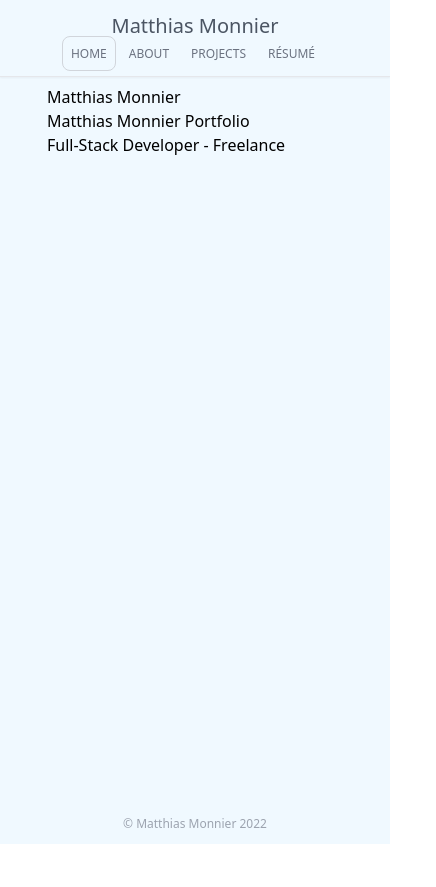
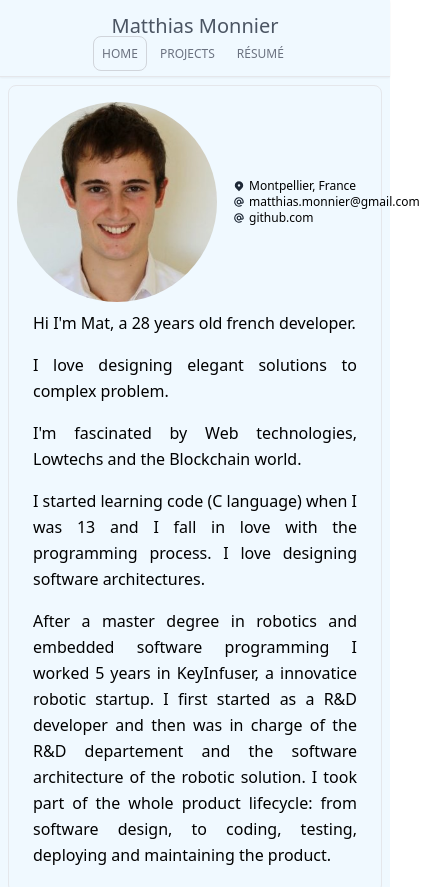
Before and after one commit to Matth26/personal-portfolio-v2, a Gatsby site: page / in a window 390 px wide. Shown: the top 887 px of the page, 436 px wide, since content can reach past the window. Before the commit the page ends 844 px from the top, so only its background shows below. Built offline with nearby package versions, Linux system fonts and the light colour scheme; Gatsby itself is replaced by a stand-in of ours.

Commit message:
Add text and photo in home section, responsive

```diff
--- a/gatsby-config.js
+++ b/gatsby-config.js
@@ -19,5 +19,10 @@ module.exports = {
     I love designing elegant solutions to complex problem.
     I'm fascinated by the web technologies, and blockchain and crypto world.`,
   },
-  plugins: [`gatsby-plugin-postcss`],
+  plugins: [
+    `gatsby-plugin-postcss`,
+    `gatsby-plugin-image`,
+    `gatsby-plugin-sharp`,
+    `gatsby-transformer-sharp`, // Needed for dynamic images
+  ],
 };
--- a/src/components/Header.js
+++ b/src/components/Header.js
@@ -8,7 +8,6 @@ const Header = () => {
         <h1 className="text-xl md:text-3xl text-gray-600">Matthias Monnier</h1>
         <div>
           <StyledLink to="/">HOME</StyledLink>
-          <StyledLink to="/about">ABOUT</StyledLink>
           <StyledLink to="/projects">PROJECTS</StyledLink>
           <StyledLink to="/resume">RÉSUMÉ</StyledLink>
         </div>
--- a/src/components/Layout.js
+++ b/src/components/Layout.js
@@ -3,7 +3,7 @@ import Header from './Header';
 import Footer from './Footer';
 
 const classes = {
-  contentWrapper: 'p-2 w-4/5 mx-auto',
+  contentWrapper: 'p-2 w-full md:w-4/5 mx-auto',
   outerWrapper: 'bg-sky-50 min-h-screen w-full flex flex-col justify-between',
 };
 
--- a/src/pages/index.js
+++ b/src/pages/index.js
@@ -1,10 +1,84 @@
 import React from 'react';
 import { graphql } from 'gatsby';
+import { StaticImage } from 'gatsby-plugin-image';
+
+import { LocationMarkerIcon, AtSymbolIcon } from '@heroicons/react/solid';
+
+function age(dob) {
+  let diff_ms = Date.now() - dob.getTime();
+  let age_dt = new Date(diff_ms);
+  return Math.abs(age_dt.getUTCFullYear() - 1970);
+}
+
+const style = {
+  p: 'font-light leading-relaxed pb-4',
+  icon: 'h-3 w-3 text-gray-800',
+  info: 'pl-1 text-xs font-light',
+};
 
 const Index = ({ data }) => {
   const { name, title, description } = data.site.siteMetadata;
   return (
     <>
+      <div className="border rounded-lg p-2 flex flex-wrap md:flex-nowrap justify-center">
+        <div className="py-2 md:w-56 flex flex-row md:flex-col md:flex-none justify-start items-center">
+          <div className="min-w-fit">
+            <StaticImage
+              className="rounded-full"
+              src="../images/id.png"
+              alt="Matthias Monnier"
+              placeholder="blurred"
+              layout="constrained"
+              width={200}
+              height={200}
+            />
+          </div>
+
+          <div className="flex flex-col px-4 md:py-4">
+            <div className="flex items-center">
+              <LocationMarkerIcon className={style.icon} />
+              <p className={style.info}>Montpellier, France</p>
+            </div>
+            <div className="flex items-center">
+              <AtSymbolIcon className={style.icon} />
+              <p className={style.info}>matthias.monnier@gmail.com</p>
+            </div>
+            <div className="flex items-center">
+              <AtSymbolIcon className={style.icon} />
+              <p className={style.info}>github.com</p>
+            </div>
+          </div>
+        </div>
+
+        <div className="px-4 grow text-justify">
+          <p className={style.p}>
+            Hi I'm Mat, a {age(new Date(1993, 10, 9))} years old french
+            developer.
+          </p>
+          <p className={style.p}>
+            I love designing elegant solutions to complex problem.
+          </p>
+          <p className={style.p}>
+            I'm fascinated by Web technologies, Lowtechs and the Blockchain
+            world.
+          </p>
+          <p className={style.p}>
+            I started learning code (C language) when I was 13 and I fall in
+            love with the programming process. I love designing software
+            architectures.
+          </p>
+
+          <p className={style.p}>
+            After a master degree in robotics and embedded software programming
+            I worked 5 years in KeyInfuser, a innovatice robotic startup. I
+            first started as a R&D developer and then was in charge of the R&D
+            departement and the software architecture of the robotic solution. I
+            took part of the whole product lifecycle: from software design, to
+            coding, testing, deploying and maintaining the product.
+          </p>
+        </div>
+      </div>
+
       <h1 className="font-xs font-light ">{name}</h1>
       <h1>{title}</h1>
       <h1>{description}</h1>
```
Also changed, not shown: package.json (+4 -3 lines), src/images/id.png (added), 1 other file.
